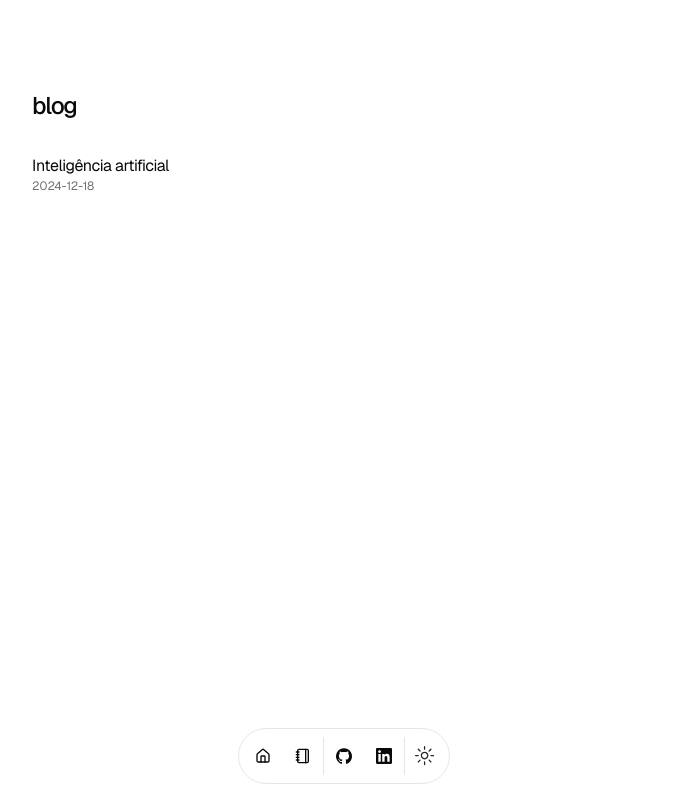
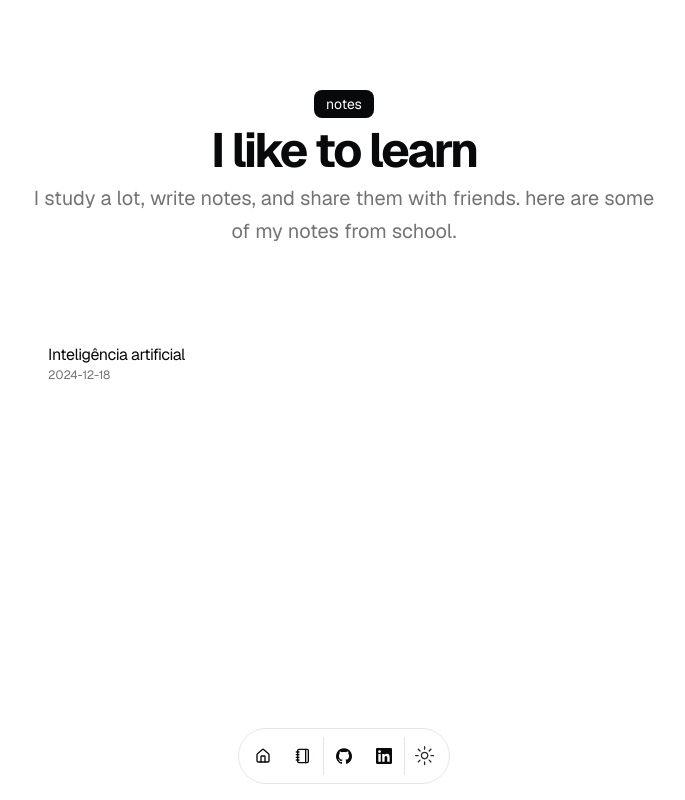
Before and after one commit to RodrigoRafaelSantos7/portfolio, a Next.js app: page /blog in a window 1280 px wide. Shown: the whole page, without its empty margins (296-981 px from the left). Built offline with nearby package versions, Linux system fonts and the light colour scheme.

Commit message:
Add new content for "Inteligência artificial" course and enhance blog layout
- Created a new Markdown file for the "Inteligência artificial" course with detailed class notes.
- Updated the blog page layout to improve presentation, including a new header and introductory text.

```diff
--- a/src/app/blog/page.tsx
+++ b/src/app/blog/page.tsx
@@ -15,7 +15,20 @@ export default async function BlogPage() {
   return (
     <section>
       <BlurFade delay={BLUR_FADE_DELAY}>
-        <h1 className="font-medium text-2xl mb-8 tracking-tighter">blog</h1>
+        <div className="flex flex-col items-center justify-center space-y-4 sm:text-center mb-20">
+          <div className="space-y-2">
+            <div className="sm:inline-block rounded-lg bg-foreground text-background px-3 py-1 text-sm hidden">
+              notes
+            </div>
+            <h2 className="text-3xl font-bold tracking-tighter sm:text-5xl">
+              I like to learn
+            </h2>
+            <p className="text-muted-foreground md:text-xl/relaxed lg:text-base/relaxed xl:text-xl/relaxed">
+              I study a lot, write notes, and share them with friends. here are
+              some of my notes from school.
+            </p>
+          </div>
+        </div>
       </BlurFade>
       {posts
         .sort((a, b) => {
@@ -29,7 +42,7 @@ export default async function BlogPage() {
         .map((post, id) => (
           <BlurFade delay={BLUR_FADE_DELAY * 2 + id * 0.05} key={post.slug}>
             <Link
-              className="flex flex-col space-y-1 mb-4"
+              className="flex flex-col space-y-1 mb-4 hover:bg-foreground/10 p-4 rounded-lg"
               href={`/blog/${post.slug}`}
             >
               <div className="w-full flex flex-col">
```
Also changed, not shown: content/IA.mdx (renamed from content/hello-world.mdx).
